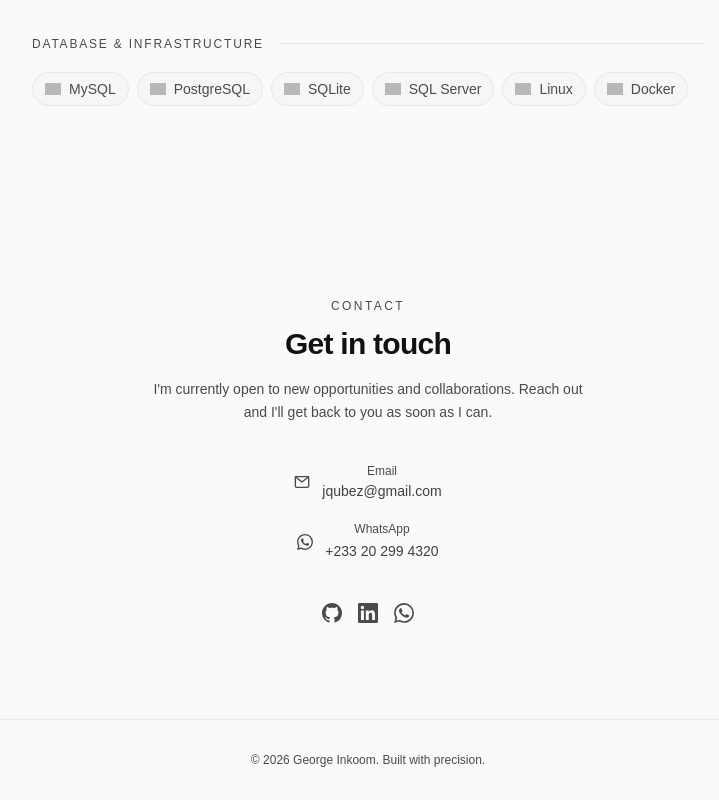
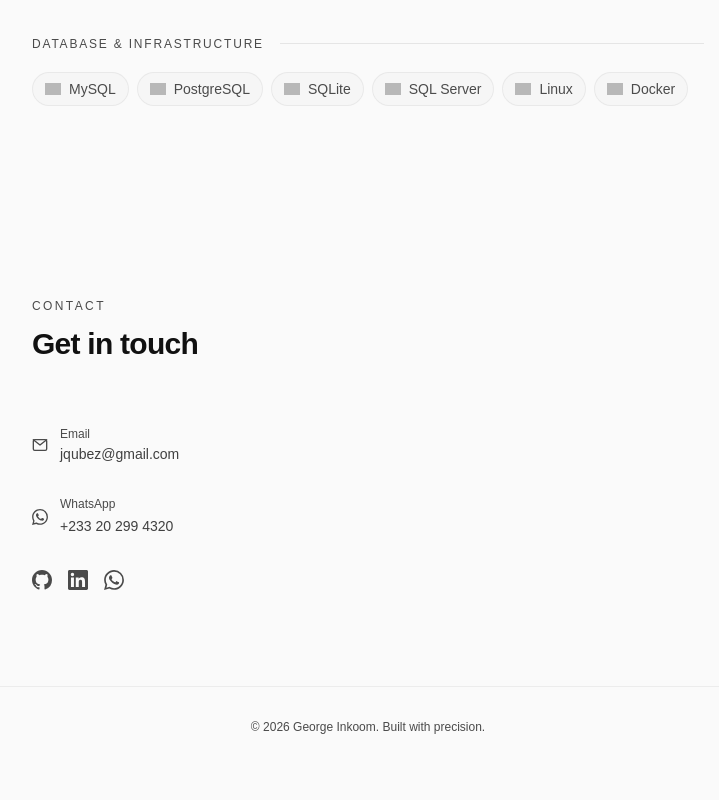
Before and after one commit to jorgeeyy/portfolio, a React (Vite) app: page /projects in a window 1280 px wide. Shown: the part 2320-3120 px from the top of the page, without its empty margins (272-991 px from the left). After the commit the page ends 3087 px from the top, so only its background shows below. Built offline with nearby package versions, Linux system fonts and the light colour scheme; grey boxes are pictures that could not be loaded; a web font is replaced by a local one.

Commit message:
refactor: update contact section layout and improve readability

```diff
--- a/src/components/sections/contact/Contact.tsx
+++ b/src/components/sections/contact/Contact.tsx
@@ -5,15 +5,13 @@ const waMsg = encodeURIComponent("Hi George, I'm interested in working with you
 export const Contact = () => {
   return (
     <section id="contact" className="py-24 px-6 md:px-16 max-w-7xl mx-auto w-full">
-      <div className="max-w-md mx-auto text-center animate-fade-up">
+      <div className="max-w-2xl mx-auto animate-fade-up">
         <p className="text-xs text-muted-fg tracking-[0.2em] uppercase mb-3">Contact</p>
-        <h2 className="font-heading text-3xl font-semibold tracking-tight mb-4">Get in touch</h2>
-        <p className="text-sm text-muted-fg leading-relaxed mb-10">
-          I'm currently open to new opportunities and collaborations. Reach out and I'll get back to you as soon as I can.
-        </p>
+        <h2 className="font-heading text-3xl font-semibold tracking-tight mb-16">Get in touch</h2>
+      </div>
 
-        <div className="space-y-5 mb-10">
-          <div className="flex items-center justify-center gap-3">
+      <div className="flex flex-col gap-8 max-w-2xl mx-auto">
+        <div className="flex items-center gap-3">
           <Mail className="size-4 text-muted-fg shrink-0" />
           <div>
             <p className="text-xs text-muted-fg mb-0.5">Email</p>
@@ -21,7 +19,7 @@ export const Contact = () => {
           </div>
         </div>
 
-          <div className="flex items-center justify-center gap-3">
+        <div className="flex items-center gap-3">
           <WhatsApp className="size-4 text-muted-fg shrink-0" />
           <div>
             <p className="text-xs text-muted-fg mb-0.5">WhatsApp</p>
@@ -35,9 +33,8 @@ export const Contact = () => {
             </a>
           </div>
         </div>
-        </div>
 
-        <div className="flex items-center justify-center gap-4">
+        <div className="flex items-center gap-4">
           <a href="https://github.com/jorgeeyy" target="_blank" rel="noopener noreferrer" className="text-muted-fg hover:text-fg transition-colors" aria-label="GitHub">
             <GitHub className="size-5" />
           </a>
```
Lines whose indentation alone changed are shown as unchanged.
